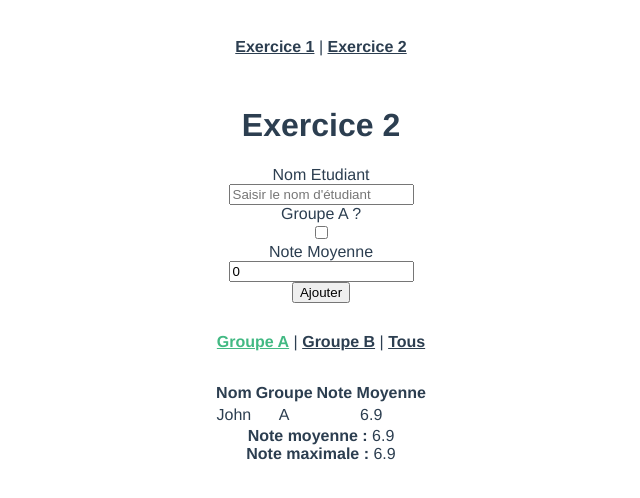
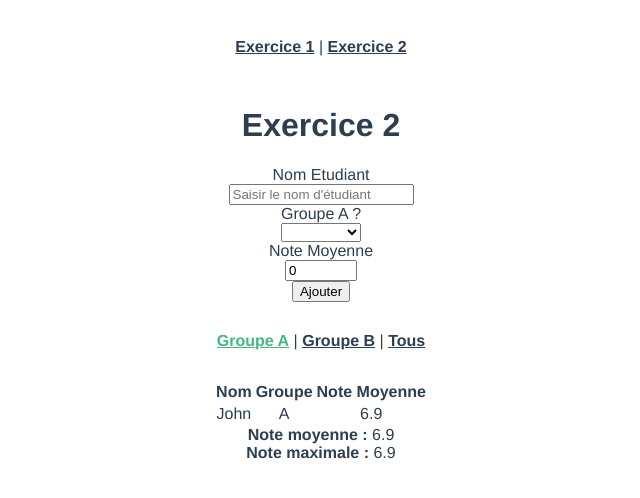
Before and after one commit to AFKBETO/S6Web, a Vue app in the folder TP3/helloworld/: page /ex2/grA in a window 1280 px wide. Shown: the top 498 px of the page, without its empty margins (319-959 px from the left). Built offline with nearby package versions, Linux system fonts and the light colour scheme.

Commit message:
commentaires

```diff
--- a/TP3/helloworld/src/router/index.js
+++ b/TP3/helloworld/src/router/index.js
@@ -15,11 +15,8 @@ const routes = [
     component: Exercice2View,
     children: [
       {
-        path: ':groupname',
-        component: GroupeView,
-        props: {
-          liste: (route) => ({query: route.query.liste})
-        }
+        path: ':groupname', // un template pour tout les views des groupes
+        component: GroupeView
       },
     ],
     // route level code-splitting
--- a/TP3/helloworld/src/views/AjouterTache.vue
+++ b/TP3/helloworld/src/views/AjouterTache.vue
@@ -1,7 +1,7 @@
 <template>
     <div>
         <h2>To-do List</h2>
-        <form>
+        <form @submit.prevent="ajouter">
             <div>
                 <label for="titre">Titre</label><br>
                 <input id="titre" type="text" v-model="titre" placeholder="Saisir le titre" required>
@@ -14,7 +14,7 @@
                 <label for="termine">Tâche déjà réalisée ?</label><br>
                 <input id="termine" type="checkbox" v-model="termine">
             </div>
-            <button @click.prevent="ajouter">Ajouter</button>
+            <button type="submit">Ajouter</button>
         </form>
     </div>
 </template>
@@ -30,7 +30,7 @@ export default {
         }
     },
     methods:{
-        ajouter(){
+        ajouter(){ // envoyer le formulaire au composant parent
             if (this.titre.length > 0) {
                 this.$emit('ajouter-tache', {
                     titre: this.titre,
--- a/TP3/helloworld/src/views/Exercice1View.vue
+++ b/TP3/helloworld/src/views/Exercice1View.vue
@@ -38,10 +38,10 @@ export default {
     }
   },
   methods: {
-    ajouter(tache){
+    ajouter(tache){ // ajouter les données envoyées par le formulaire dans la liste des tâches
       this.taches.push(tache)
     },
-    changer(titre){
+    changer(titre){ // changer l'état de tâche quand il reçoit l'évenement etat-change
       for (let tache of this.taches) {
         if (tache.titre == titre) {
           tache.termine = !tache.termine
--- a/TP3/helloworld/src/views/Exercice2View.vue
+++ b/TP3/helloworld/src/views/Exercice2View.vue
@@ -35,27 +35,7 @@ export default {
   components: {
     FormEtudiant
   },
-  computed: {
-    getGroupeA(){
-      let result = []
-      for (let etudiant of this.etudiants) {
-        if (etudiant.groupeA) {
-          result.push(etudiant)
-        }
-      }
-      return result
-    },
-    getGroupeB(){
-      let result = []
-      for (let etudiant of this.etudiants) {
-        if (!etudiant.groupeA) {
-          result.push(etudiant)
-        }
-      }
-      return result
-    }
-  },
-  methods: {
+  methods: { // ajouter les données de l'étudiant envoyées par le formulaire
     addEtudiant(etudiant) {
       this.etudiants.push(etudiant)
     }
--- a/TP3/helloworld/src/views/FormEtudiant.vue
+++ b/TP3/helloworld/src/views/FormEtudiant.vue
@@ -1,18 +1,21 @@
 <template>
-    <form>
+    <form @submit.prevent="ajouter">
         <div>
             <label for="nom">Nom Etudiant</label><br>
             <input id="nom" type="text" v-model="nom" placeholder="Saisir le nom d'étudiant" required>
         </div>
         <div>
             <label for="groupeA">Groupe A ?</label><br>
-            <input id="groupeA" type="checkbox" v-model="groupeA">
+            <select id="groupe" v-model="groupeA">
+                <option value="grA" selected="selected">Groupe A</option>
+                <option value="grB">Groupe B</option>
+            </select>
         </div>
         <div>
             <label for="noteMoyenne">Note Moyenne</label><br>
-            <input id="noteMoyenne" type="number" max="20.0" v-model="noteMoyenne" placeholder="Saisir la note moyenne">
+            <input id="noteMoyenne" type="number" max="20.0" min="0.0" v-model="noteMoyenne" placeholder="Saisir la note moyenne">
         </div>
-        <button @click.prevent="ajouter">Ajouter</button>
+        <button type="submit">Ajouter</button>
     </form>
 </template>
 
@@ -21,20 +24,20 @@ export default {
     data(){
         return {
             nom: '',
-            groupeA: false,
+            groupe: 'grA',
             noteMoyenne: 0.0
         }
     },
     methods:{
-        ajouter(){
+        ajouter(){ // envoyer les données de l'étudiant au composant parent
             if (this.nom.length > 0) {
                 this.$emit('ajouter-etudiant', {
                     nom: this.nom,
-                    groupeA: this.groupeA,
-                    noteMoyenne: (this.noteMoyenne > 20)? 20 : (this.noteMoyenne < 0)? 0 : this.noteMoyenne
+                    groupeA: (this.groupeA == 'grA'),
+                    noteMoyenne: this.noteMoyenne
                 })
                 this.titre = ''
-                this.groupeA = false
+                this.groupeA = 'grA'
                 this.noteMoyenne = 0.0
             }
         }
--- a/TP3/helloworld/src/views/GroupeView.vue
+++ b/TP3/helloworld/src/views/GroupeView.vue
@@ -30,7 +30,7 @@ export default {
         }
     },
     computed: {
-        getListe(){
+        getListe(){ // retourne une liste des étudiants appartenant d'un groupe
             let result = []
             for(let element of this.liste){
                 if(this.$route.params.groupname == 'grA' && !element.groupeA) {
--- a/TP3/helloworld/src/views/TodoList.vue
+++ b/TP3/helloworld/src/views/TodoList.vue
@@ -29,7 +29,7 @@ export default {
         }
     },
     methods: {
-        changer(titre) {
+        changer(titre) { // envoyer au composant parent le titre de la tâche appuyée
             this.$emit('etat-change', titre)
         }
     }
```
